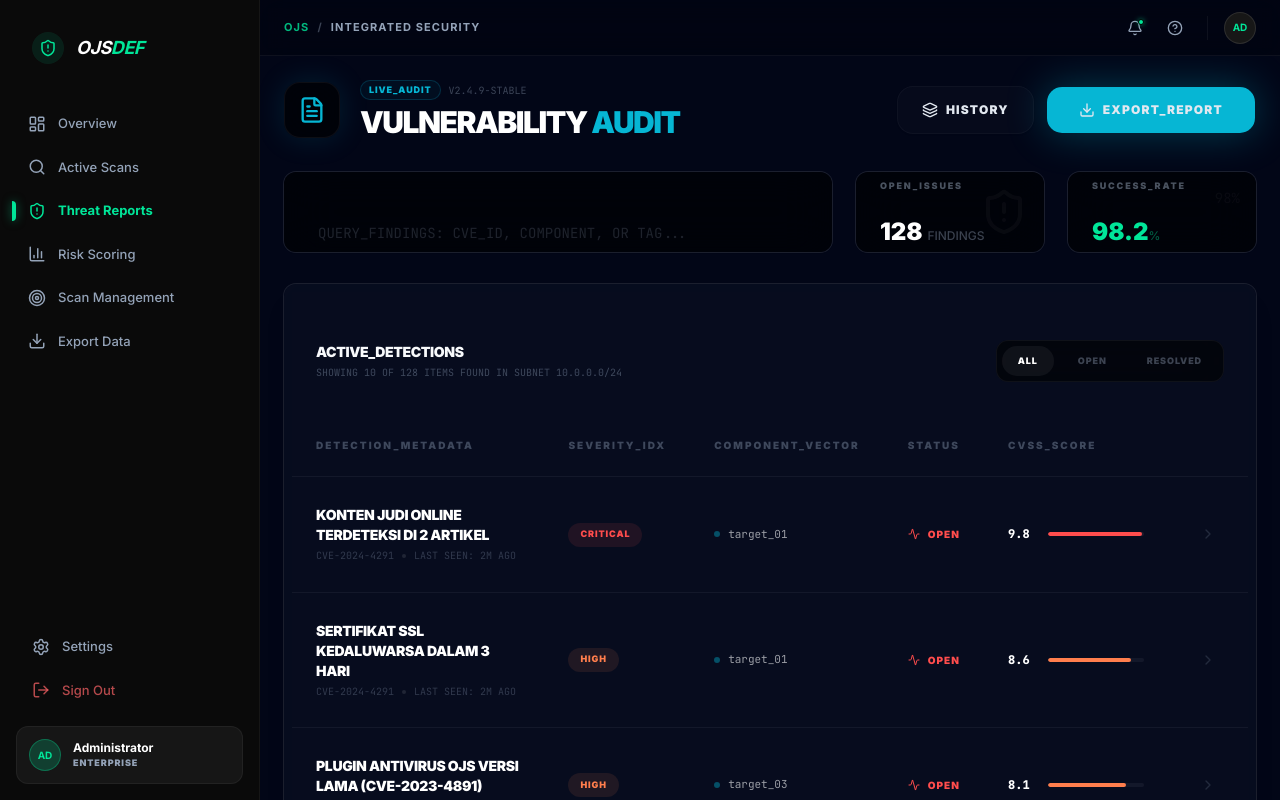
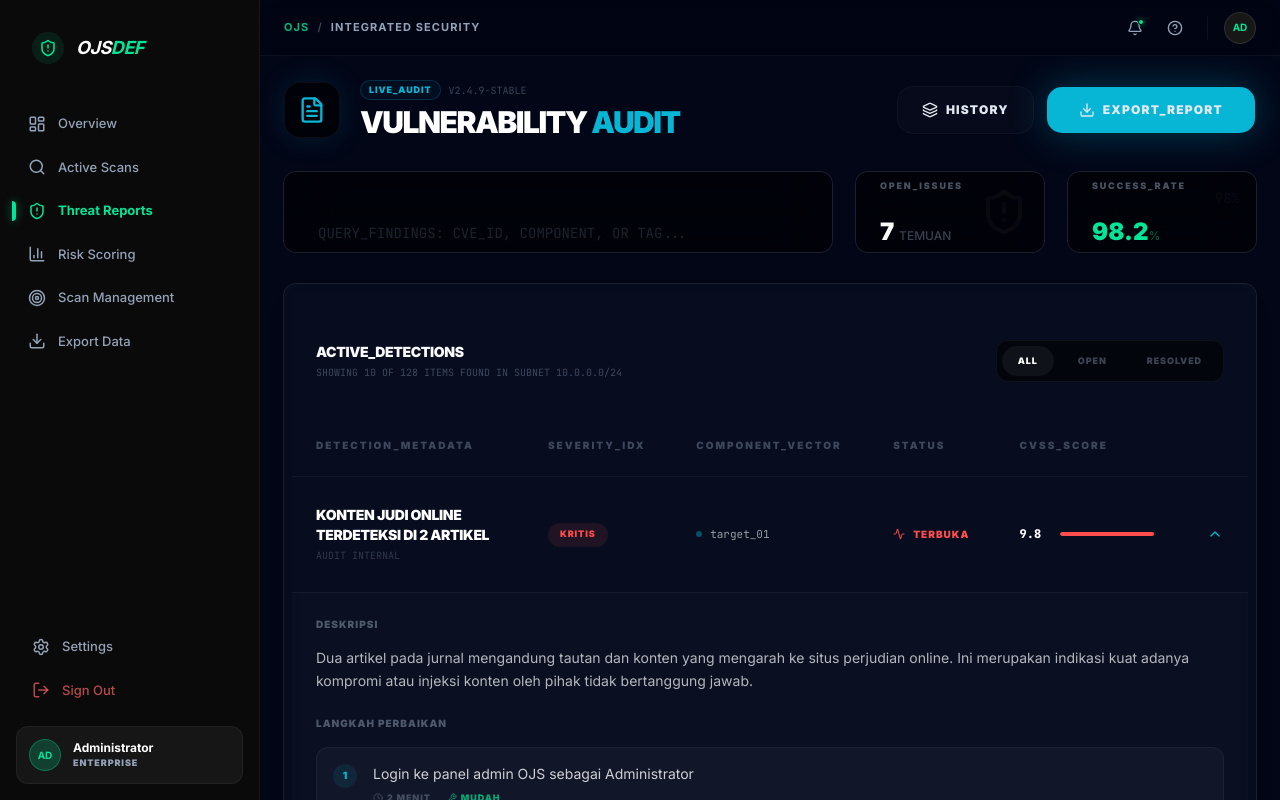
Before and after one commit to OJS-Def-CP-Filkom-UB/OJSDEF-FrontEnd, a Next.js app: page /vulnerability-report in a window 1280 px wide. Both pictures are taken after a click on the element 770 px from the left and 534 px from the top of the page. Shown: the top 800 px of the page. Built offline with nearby package versions, Linux system fonts and the light colour scheme.

Commit message:
feat: expandable Action Plan accordion in vulnerability report
Co-Authored-By: Claude Sonnet 4.6 <noreply@anthropic.com>

```diff
--- a/app/(dashboard)/vulnerability-report/page.tsx
+++ b/app/(dashboard)/vulnerability-report/page.tsx
@@ -1,10 +1,12 @@
 "use client";
 
+import { useState } from "react";
+import React from "react";
 import {
   Download,
   Search as SearchIcon,
   Filter,
-  ChevronRight,
+  ChevronDown,
   ShieldAlert,
   CheckCircle2,
   AlertCircle,
@@ -12,7 +14,9 @@ import {
   Activity,
   Layers,
   Zap,
-  MoreHorizontal
+  MoreHorizontal,
+  Clock,
+  Wrench
 } from "lucide-react";
 import { motion } from "framer-motion";
 
@@ -24,6 +28,8 @@ import { MOCK_VULNERABILITIES } from "@/lib/mock-data";
 import { cn } from "@/lib/utils";
 
 export default function VulnerabilityReportPage() {
+  const [expandedId, setExpandedId] = useState<string | null>(null)
+
   return (
     <div className="space-y-8 pb-10">
       {/* HEADER SECTION */}
@@ -72,7 +78,7 @@ export default function VulnerabilityReportPage() {
                 <ShieldAlert size={48} />
               </div>
               <p className="text-[9px] font-black text-muted-foreground/50 uppercase tracking-[0.2em]">Open_Issues</p>
-              <p className="text-2xl font-black text-white leading-none mt-1">128 <span className="text-xs font-medium text-muted-foreground/40 uppercase tracking-normal">Findings</span></p>
+              <p className="text-2xl font-black text-white leading-none mt-1">{MOCK_VULNERABILITIES.filter(v => v.status === "Open").length} <span className="text-xs font-medium text-muted-foreground/40 uppercase tracking-normal">Temuan</span></p>
            </Card>
            <Card className="flex-1 glass-dark border-none h-20 p-6 flex flex-col justify-center relative overflow-hidden group">
               <div className="absolute top-0 right-0 p-4 opacity-[0.03] group-hover:opacity-[0.1] transition-opacity font-mono">
@@ -122,20 +128,23 @@ export default function VulnerabilityReportPage() {
               </thead>
               <tbody>
                 {MOCK_VULNERABILITIES.map((vuln, i) => (
+                  <React.Fragment key={vuln.id}>
                     <motion.tr
-                    key={vuln.id}
                       initial={{ opacity: 0, y: 5 }}
                       animate={{ opacity: 1, y: 0 }}
                       transition={{ delay: i * 0.05 }}
                       className="border-b border-white/5 hover:bg-white/2 transition-colors group cursor-pointer"
+                      onClick={() => setExpandedId(expandedId === vuln.id ? null : vuln.id)}
                     >
                       <td className="py-7 px-6">
                         <div className="flex flex-col gap-1">
                           <span className="text-sm font-black text-white group-hover:text-primary transition-colors uppercase tracking-tight">{vuln.name}</span>
                           <div className="flex items-center gap-2">
-                          <span className="text-[10px] font-mono text-muted-foreground/30 uppercase">CVE-2024-4291</span>
-                          <span className="w-1 h-1 rounded-full bg-white/10" />
-                          <span className="text-[10px] font-mono text-muted-foreground/30 uppercase">Last Seen: 2m ago</span>
+                            {vuln.cveId && <span className="text-[10px] font-mono text-muted-foreground/30 uppercase">{vuln.cveId}</span>}
+                            {vuln.cveId && <span className="w-1 h-1 rounded-full bg-white/10" />}
+                            <span className="text-[10px] font-mono text-muted-foreground/30 uppercase">
+                              {vuln.sourceType === "internal" ? "Audit Internal" : "Audit Eksternal"}
+                            </span>
                           </div>
                         </div>
                       </td>
@@ -144,13 +153,13 @@ export default function VulnerabilityReportPage() {
                           variant={vuln.severity === "critical" ? "destructive" : vuln.severity === "high" ? "warning" : "cyber"}
                           className="text-[9px] font-black uppercase tracking-widest h-6 px-3 rounded-lg border-none"
                         >
-                        {vuln.severity}
+                          {vuln.severity === "critical" ? "Kritis" : vuln.severity === "high" ? "Berbahaya" : vuln.severity === "medium" ? "Perhatian" : "Aman"}
                         </Badge>
                       </td>
                       <td className="py-7 px-6">
                         <div className="flex items-center gap-2">
                           <div className="w-1.5 h-1.5 rounded-full bg-primary/40" />
-                        <span className="text-[11px] font-mono text-white/60 lowercase">{vuln.component}</span>
+                          <span className="text-[11px] font-mono text-white/60 lowercase">{vuln.targetId}</span>
                         </div>
                       </td>
                       <td className="py-7 px-6">
@@ -160,11 +169,8 @@ export default function VulnerabilityReportPage() {
                           ) : (
                             <CheckCircle2 size={12} className="text-secondary" />
                           )}
-                          <span className={cn(
-                            "text-[10px] font-black uppercase tracking-widest",
-                            vuln.status === "Open" ? "text-destructive" : "text-secondary"
-                          )}>
-                            {vuln.status}
+                          <span className={cn("text-[10px] font-black uppercase tracking-widest", vuln.status === "Open" ? "text-destructive" : "text-secondary")}>
+                            {vuln.status === "Open" ? "Terbuka" : "Selesai"}
                           </span>
                         </div>
                       </td>
@@ -175,20 +181,50 @@ export default function VulnerabilityReportPage() {
                             <motion.div
                               initial={{ width: 0 }}
                               animate={{ width: `${vuln.score * 10}%` }}
-                              className={cn(
-                                "h-full rounded-full",
-                                vuln.score >= 9 ? "bg-destructive shadow-[0_0_10px_rgba(255,77,77,0.4)]" : vuln.score >= 7 ? "bg-warning" : "bg-primary"
-                              )}
+                              className={cn("h-full rounded-full", vuln.score >= 9 ? "bg-destructive" : vuln.score >= 7 ? "bg-warning" : "bg-primary")}
                             />
                           </div>
                         </div>
                       </td>
                       <td className="py-7 px-6 text-right">
-                       <Button variant="ghost" size="icon" className="w-8 h-8 rounded-lg group-hover:bg-white/5 text-muted-foreground/20 group-hover:text-white transition-all">
-                         <ChevronRight size={16} />
-                       </Button>
+                        <ChevronDown size={16} className={cn("text-muted-foreground/30 transition-transform", expandedId === vuln.id ? "rotate-180 text-primary" : "")} />
                       </td>
                     </motion.tr>
+
+                    {expandedId === vuln.id && (
+                      <tr className="border-b border-white/5 bg-white/[0.01]">
+                        <td colSpan={6} className="px-6 py-6">
+                          <motion.div initial={{ opacity: 0, y: -5 }} animate={{ opacity: 1, y: 0 }} className="space-y-4">
+                            <p className="text-[10px] font-black uppercase tracking-widest text-muted-foreground/50">Deskripsi</p>
+                            <p className="text-sm text-white/70 leading-relaxed">{vuln.description}</p>
+
+                            <p className="text-[10px] font-black uppercase tracking-widest text-muted-foreground/50 pt-2">Langkah Perbaikan</p>
+                            <div className="space-y-3">
+                              {vuln.actionPlan.map((step) => (
+                                <div key={step.step} className="flex gap-4 p-4 rounded-xl bg-white/3 border border-white/5">
+                                  <span className="w-6 h-6 rounded-full bg-primary/10 text-primary text-[10px] font-black flex items-center justify-center shrink-0">{step.step}</span>
+                                  <div className="flex-1">
+                                    <p className="text-sm text-white/80">{step.description}</p>
+                                    <div className="flex items-center gap-4 mt-2">
+                                      <span className="flex items-center gap-1 text-[9px] font-black text-muted-foreground/40 uppercase tracking-widest">
+                                        <Clock size={10} /> {step.estimatedTime}
+                                      </span>
+                                      <span className={cn(
+                                        "text-[9px] font-black uppercase tracking-widest flex items-center gap-1",
+                                        step.difficulty === "mudah" ? "text-secondary/70" : step.difficulty === "menengah" ? "text-warning/70" : "text-destructive/70"
+                                      )}>
+                                        <Wrench size={10} /> {step.difficulty}
+                                      </span>
+                                    </div>
+                                  </div>
+                                </div>
+                              ))}
+                            </div>
+                          </motion.div>
+                        </td>
+                      </tr>
+                    )}
+                  </React.Fragment>
                 ))}
               </tbody>
             </table>
@@ -217,10 +253,9 @@ export default function VulnerabilityReportPage() {
              <ShieldAlert size={32} />
            </div>
            <div className="space-y-1">
-             <h4 className="text-lg font-black text-white uppercase tracking-tight">Intelligence_Advisory</h4>
+             <h4 className="text-lg font-black text-white uppercase tracking-tight">Rekomendasi Prioritas</h4>
              <p className="text-sm text-primary/80 leading-relaxed font-medium">
-               Found <span className="text-white font-black">3 critical SQL injection</span> vulnerabilities in secondary authentication modules.
-               We recommend prioritizing the <span className="text-white font-black underline decoration-cyan-500/30 underline-offset-4 cursor-pointer hover:text-primary transition-colors">auth-gateway-service:v2.1</span> patch before the next maintenance window.
+               Ditemukan <span className="text-white font-black">1 temuan kritis</span> berupa konten judi online di <span className="text-white font-black">journal.ub.ac.id</span>. Segera hapus artikel yang terkontaminasi dan ubah password semua akun admin.
              </p>
            </div>
            <div className="ml-auto w-full md:w-auto">
```
Lines whose indentation alone changed are shown as unchanged.
